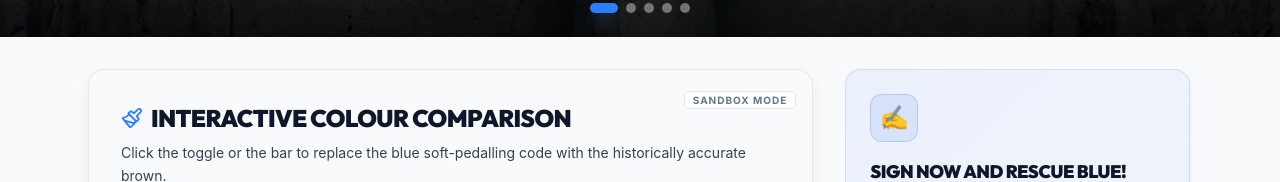
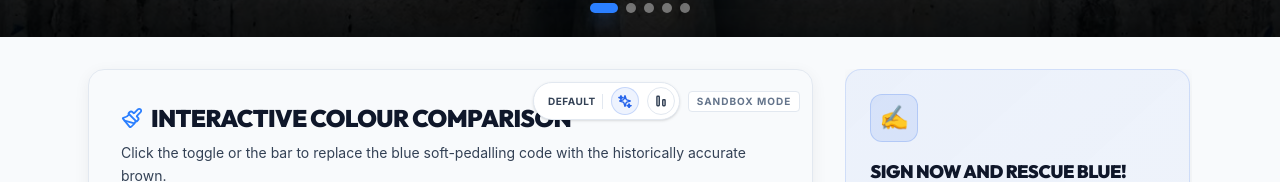
Before and after one commit to el-j/rescue-blue, a React (Vite) app: page / in a window 1280 px wide. Shown: the part 763-945 px from the top of the page. Built offline with nearby package versions, Linux system fonts and the light colour scheme; a web font is replaced by a local one.

Commit message:
feat: add responsive sandbox controls toolbar and include background research documentation

```diff
--- a/src/components/InteractiveDemoSection.tsx
+++ b/src/components/InteractiveDemoSection.tsx
@@ -263,7 +263,55 @@ export function InteractiveDemoSection({
 
   return (
     <section ref={sandboxRef} className="relative overflow-hidden rounded-2xl border border-[var(--border)] bg-[var(--bg-primary)] p-5 shadow-xl md:p-8">
-      <div className="absolute top-0 right-0 p-4">
+      {/* Top-right: SANDBOX badge + desktop controls toolbar */}
+      <div className="absolute top-0 right-0 p-3 flex items-center gap-2">
+        {/* Desktop-only inline controls toolbar */}
+        <div className="hidden md:flex items-center gap-2 rounded-full border border-[var(--border)] bg-[var(--bg-card)] p-1 shadow-sm">
+          {/* Mode status */}
+          <span className="pl-2.5 pr-1.5 text-[10px] font-black uppercase tracking-wider text-[var(--text-secondary)] border-r border-[var(--border)]">
+            {sandboxState === 'default'
+              ? (lang === 'de' ? 'Standard' : 'Default')
+              : sandboxState === 'brown'
+              ? (lang === 'de' ? 'Warnung' : 'Warning')
+              : (lang === 'de' ? 'Traum' : 'Dream')}
+          </span>
+          {/* Cycle mode */}
+          <button
+            onClick={handleCycleSandboxState}
+            className={`p-1.5 rounded-full transition-all duration-300 border hover:scale-105 active:scale-95 cursor-pointer ${
+              sandboxState === 'default'
+                ? 'bg-blue-600/10 border-blue-500/30 text-blue-400 hover:bg-blue-600/20'
+                : sandboxState === 'brown'
+                ? 'bg-amber-600/10 border-amber-500/30 text-amber-400 hover:bg-amber-600/20'
+                : 'bg-emerald-600/10 border-emerald-500/30 text-emerald-400 hover:bg-emerald-600/20'
+            }`}
+            title={lang === 'de' ? 'Visualisierungs-Option wechseln' : 'Switch visualization mode'}
+            type="button"
+          >
+            <svg xmlns="http://www.w3.org/2000/svg" width="14" height="14" viewBox="0 0 24 24" fill="none" stroke="currentColor" strokeWidth="2.5" strokeLinecap="round" strokeLinejoin="round" className="animate-pulse">
+              <path d="m12 3-1.912 5.813a2 2 0 0 1-1.275 1.275L3 12l5.813 1.912a2 2 0 0 1 1.275 1.275L12 21l1.912-5.813a2 2 0 0 1 1.275-1.275L21 12l-5.813-1.912a2 2 0 0 1-1.275-1.275L12 3Z"/>
+              <path d="m5 3 1 2.5L8.5 6 6 7 5 9.5 4 7 1.5 6 4 5.5z"/>
+              <path d="m19 17 1 2.5 2.5.5-2.5 1-1 2.5-1-2.5-2.5-1 2.5-1z"/>
+            </svg>
+          </button>
+          {/* Comparison toggle */}
+          <button
+            onClick={toggleComparison}
+            className={`p-1.5 rounded-full transition-all duration-300 border hover:scale-105 active:scale-95 cursor-pointer ${
+              showComparison
+                ? 'bg-purple-600/20 border-purple-500/40 text-purple-400 hover:bg-purple-600/30 shadow-inner'
+                : 'bg-[var(--bg-secondary)] border-[var(--border)] text-[var(--text-secondary)] hover:text-[var(--text-primary)]'
+            }`}
+            title={lang === 'de' ? 'Mehrheit umschalten' : 'Toggle majority chart'}
+            type="button"
+          >
+            <svg xmlns="http://www.w3.org/2000/svg" width="14" height="14" viewBox="0 0 24 24" fill="none" stroke="currentColor" strokeWidth="2.5" strokeLinecap="round" strokeLinejoin="round">
+              <rect x="5" y="4" width="4" height="16" rx="1" />
+              <rect x="15" y="10" width="4" height="10" rx="1" />
+            </svg>
+          </button>
+        </div>
+        {/* Badge */}
         <span className="rounded border border-[var(--border)] bg-[var(--bg-card)] px-2 py-0.5 text-[10px] font-bold tracking-widest text-[var(--text-muted)] uppercase">{t.demoSandbox}</span>
       </div>
       <h2 className="mb-2 flex items-center gap-2 text-xl font-black tracking-tight text-[var(--text-primary)] uppercase md:text-2xl">
@@ -408,9 +456,9 @@ export function InteractiveDemoSection({
         </div>
       </div>
 
-      {/* Sticky Flying Controls Toolbar */}
+      {/* Mobile-only: Sticky Flying Controls Toolbar (hidden on md+, which uses the top-right inline toolbar) */}
       <div
-        className={`fixed md:absolute bottom-6 right-6 md:bottom-4 md:right-4 z-50 md:z-40 flex items-center gap-2.5 rounded-full border border-[var(--border)] bg-[var(--bg-card)] p-1.5 shadow-2xl transition-all duration-300 select-none ${
+        className={`fixed bottom-6 right-6 z-50 md:hidden flex items-center gap-2.5 rounded-full border border-[var(--border)] bg-[var(--bg-card)] p-1.5 shadow-2xl transition-all duration-300 select-none ${
           isSandboxInView ? 'opacity-100 scale-100 pointer-events-auto' : 'opacity-0 scale-75 pointer-events-none'
         }`}
       >
@@ -436,7 +484,6 @@ export function InteractiveDemoSection({
           title={lang === 'de' ? 'Visualisierungs-Option wechseln' : 'Switch visualization mode'}
           type="button"
         >
-          {/* Sparkles Icon */}
           <svg xmlns="http://www.w3.org/2000/svg" width="16" height="16" viewBox="0 0 24 24" fill="none" stroke="currentColor" strokeWidth="2.5" strokeLinecap="round" strokeLinejoin="round" className="animate-pulse">
             <path d="m12 3-1.912 5.813a2 2 0 0 1-1.275 1.275L3 12l5.813 1.912a2 2 0 0 1 1.275 1.275L12 21l1.912-5.813a2 2 0 0 1 1.275-1.275L21 12l-5.813-1.912a2 2 0 0 1-1.275-1.275L12 3Z"/>
             <path d="m5 3 1 2.5L8.5 6 6 7 5 9.5 4 7 1.5 6 4 5.5z"/>
@@ -444,7 +491,7 @@ export function InteractiveDemoSection({
           </svg>
         </button>
 
-        {/* Comparison Toggle Button (Two vertical columns icon) */}
+        {/* Comparison Toggle Button */}
         <button
           onClick={toggleComparison}
           className={`p-2 rounded-full transition-all duration-300 border hover:scale-105 active:scale-95 cursor-pointer ${
@@ -455,7 +502,6 @@ export function InteractiveDemoSection({
           title={lang === 'de' ? 'Mehrheit umschalten' : 'Toggle majority chart'}
           type="button"
         >
-          {/* Two vertical columns comparison icon */}
           <svg xmlns="http://www.w3.org/2000/svg" width="16" height="16" viewBox="0 0 24 24" fill="none" stroke="currentColor" strokeWidth="2.5" strokeLinecap="round" strokeLinejoin="round">
             <rect x="5" y="4" width="4" height="16" rx="1" />
             <rect x="15" y="10" width="4" height="10" rx="1" />
```
Also changed, not shown: 1 other file (tests, documents, lock files or other folders).
